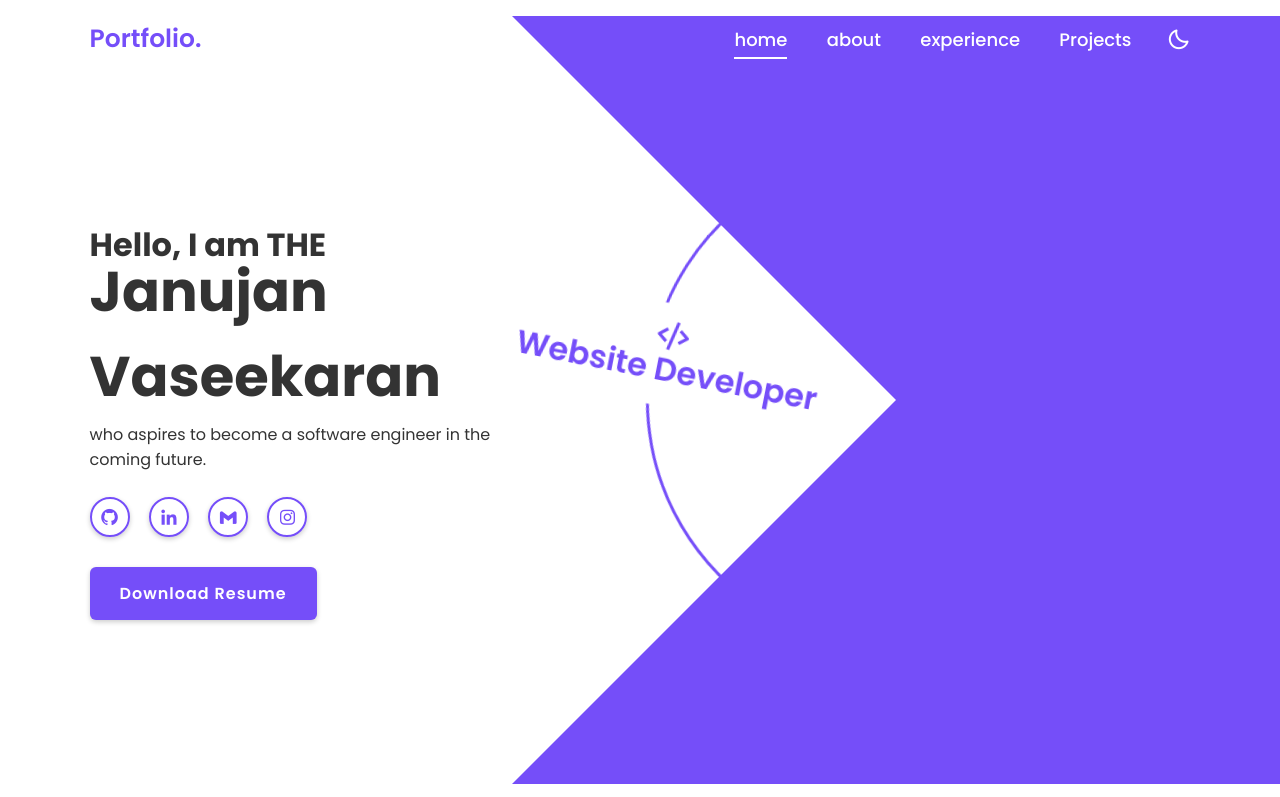
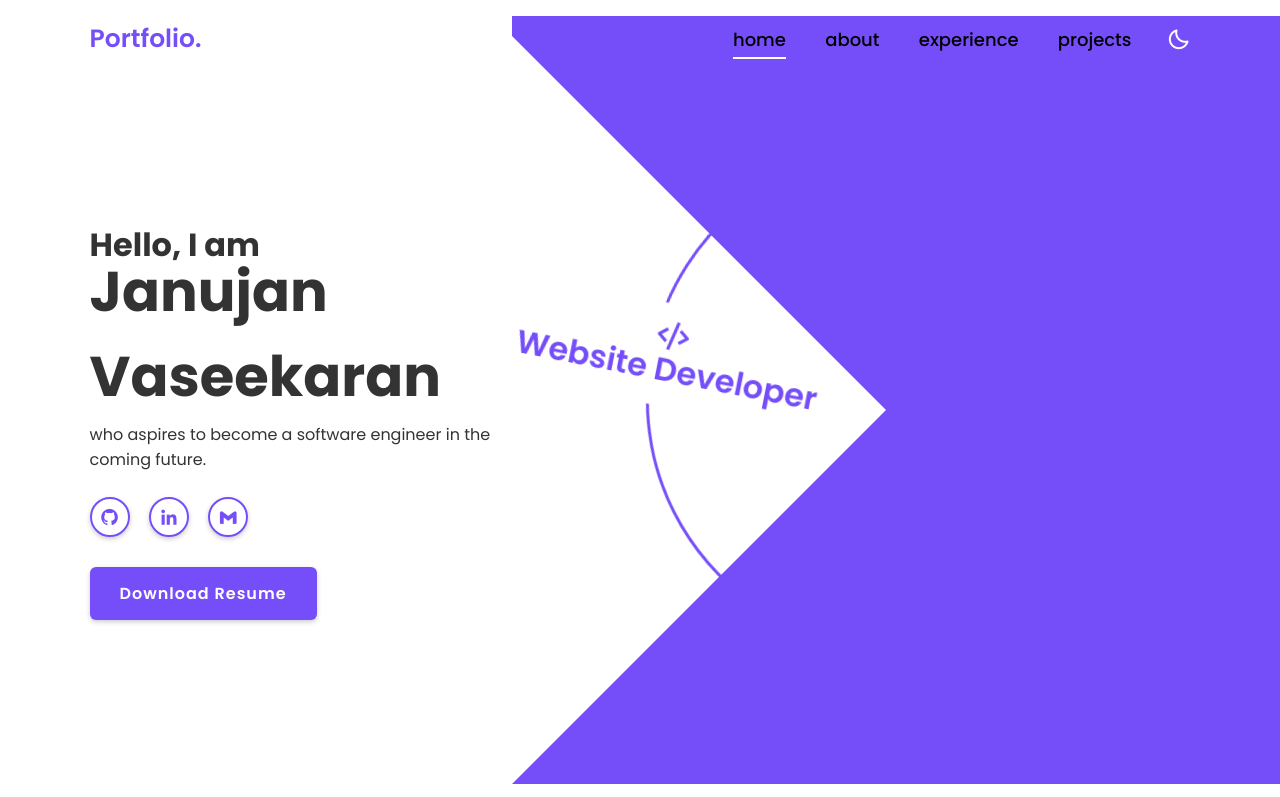
Before and after one commit to janujanvaseekaran/html-css-js-portfolio, a plain HTML site: page index.html in a window 1280 px wide. Shown: the top 797 px of the page. Drawn offline with nearby package versions, Linux system fonts and the light colour scheme; files whose address does not match are found by name.

Commit message:
Add files via upload

```diff
--- a/index.html
+++ b/index.html
@@ -23,10 +23,10 @@
         <a href="#" class="logo">Portfolio.</a>
 
         <nav class="navbar">
-            <a href="#home" style="--i:12;" class="active">home</a>
-            <a href="#about" style="--i:13;">about</a>
-            <a href="#experience" style="--i:14;">experience</a>
-            <a href="#project" style="--i:15;">Projects</a>
+            <a href="#home" style="--i: var(--i);" class="active">home</a>
+            <a href="#about" style="--i: var(--i);">about</a>
+            <a href="#experience" style="--i: var(--i);">experience</a>
+            <a href="#projects" style="--i: var(--i)">projects</a>
 
         </nav>
 
@@ -37,7 +37,7 @@
 
     <section class="home">
         <div class="home-content">
-            <h3>Hello, I am THE</h3>
+            <h3>Hello, I am</h3>
             <h1>Janujan Vaseekaran</h1>
             <p>who aspires to become a software engineer in the coming future.</p>
             <div class="social-media">
@@ -47,8 +47,10 @@
                 <a href="https://www.linkedin.com/in/janujan-vaseekaran-48345826b/"
                 href="#" style="--i:8;"><i class='bx bxl-linkedin' ></i>
             </a>
-                <a href="#" style="--i:9;"><i class='bx bxl-gmail' ></i></a>
-                <a href="#" style="--i:10;"><i class='bx bxl-instagram' ></i></a>
+                <a href="https://mail.google.com/mail/u/0/#inbox?compose=GTvVlcSHwQhTcxPgnJGRTHVgkDnRnthXqvNcBqcBnmvQRxNPhthDWBFZKtCTbzmpdTNblHBNJshhN"
+                 href="#" style="--i:9;"><i class='bx bxl-gmail' ></i>
+                </a>
+
             </div>
             <a href="https://drive.google.com/file/d/107VeqK3hBELuB_G2RetzC1oznphkz8-8/view?usp=sharing"
             href="#" class="btn">Download Resume</a>
@@ -132,7 +134,7 @@
                 <div class="experiences-box">
                     <i class='bx bx-code' ></i>
                     <h3>Robotics - Toronto Science Fair</h3>
-                    <p>Made a iron-man robot that performed the art of dance for the robotics science fair held at U of T. </p>
+                    <p>During this time I participated in the University of Toronto's Science Fair and for my project I built a complexed iron-man robot that the ability to perfom intricate dance movements with effective motion. </p>
                     <a href="https://www.torontosciencefair.ca/"
                     href="#" class="btn">Read More
                 </a>
--- a/style.css
+++ b/style.css
@@ -63,7 +63,7 @@ body {
     position: relative;
     display: inline-block;
     font-size: 18px;
-    color: #fff;
+    color: #000;
     text-decoration: none;
     font-weight: 500;
     margin-right: 35px;
@@ -285,10 +285,10 @@ body {
     right: 0;
     width: 0;
     height: 0;
-    border-top: 384px solid var(--main-color);
-    border-right: 384px solid var(--main-color);
-    border-bottom: 384px solid var(--main-color);
-    border-left: 384px solid transparent;
+    border-top: 394px solid var(--main-color);
+    border-right: 394px solid var(--main-color);
+    border-bottom: 394px solid var(--main-color);
+    border-left: 394px solid transparent;
     opacity: 0;
     animation: slideLeft 1s ease forwards;
     animation-delay: 1.5s;
```
